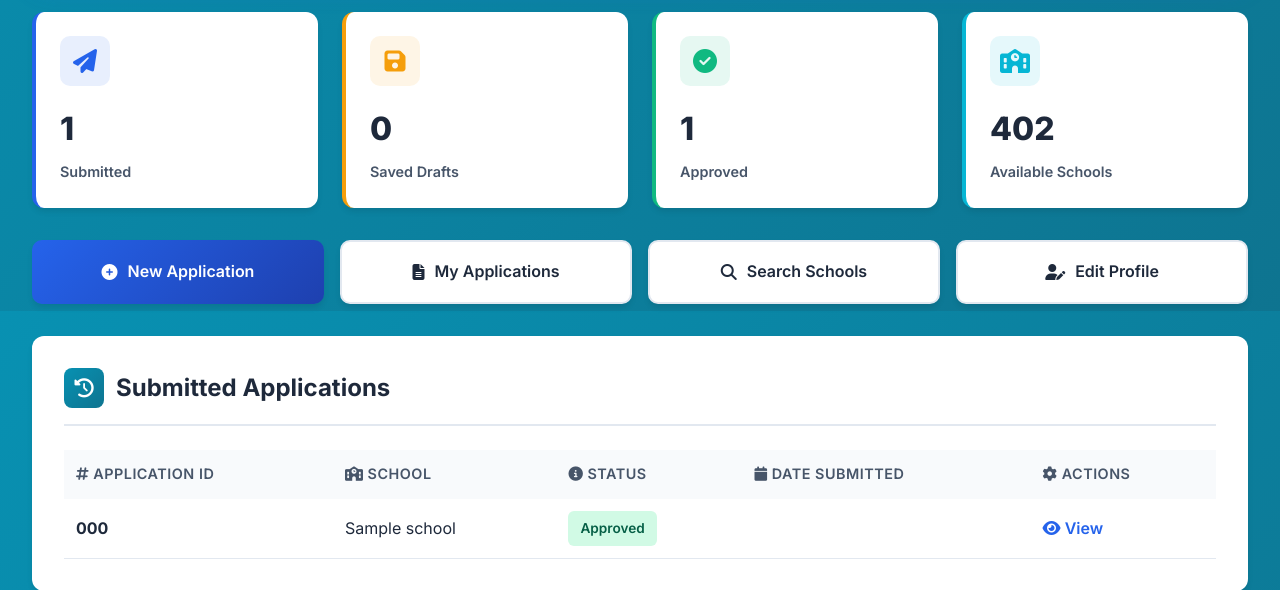
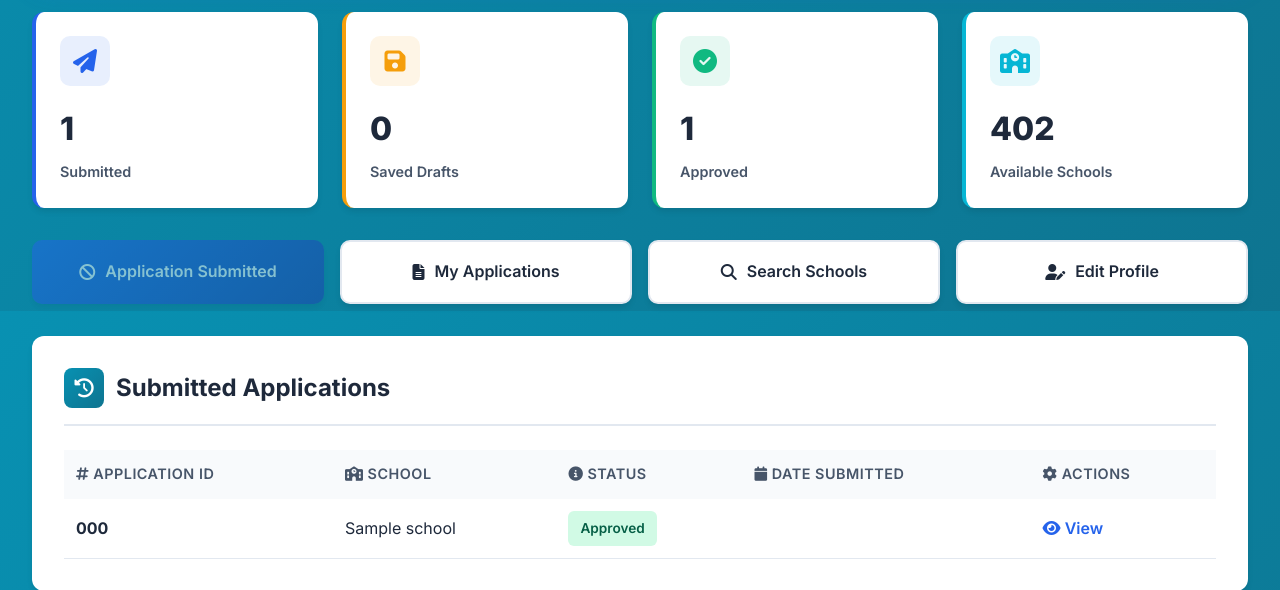
Before and after one commit to Davy255/Matungu_Bursary_System, a Django app: page /dashboard/ in a window 1280 px wide. Shown: the part 489-1079 px from the top of the page. Run offline with Django 5.2, Linux system fonts and the light colour scheme; a user stored in the database is signed in; tables that the repository leaves empty hold one stand-in row (values such as "Sample post").

Commit message:
Feat: one application per user per cycle with smart redirect

```diff
--- a/users/templates/users/dashboard.html
+++ b/users/templates/users/dashboard.html
@@ -358,10 +358,24 @@
 
 <div class="action-grid">
     {% if bursary_settings.is_accepting_applications %}
-    <a href="{% url 'applications:apply' %}" class="action-btn btn-primary">
-        <i class="fas fa-plus-circle"></i>
-        New Application
-    </a>
+        {% if has_application %}
+            {% if drafts %}
+            <a href="{% url 'applications:edit_draft' drafts.0.pk %}" class="action-btn btn-primary">
+                <i class="fas fa-pencil-alt"></i>
+                Continue Draft
+            </a>
+            {% else %}
+            <span class="action-btn btn-primary" style="opacity:.5;cursor:not-allowed;" title="You already have an application for this cycle">
+                <i class="fas fa-ban"></i>
+                Application Submitted
+            </span>
+            {% endif %}
+        {% else %}
+        <a href="{% url 'applications:apply' %}" class="action-btn btn-primary">
+            <i class="fas fa-plus-circle"></i>
+            New Application
+        </a>
+        {% endif %}
     {% endif %}
     <a href="{% url 'applications:my_applications' %}" class="action-btn btn-secondary">
         <i class="fas fa-file-alt"></i>
--- a/users/views.py
+++ b/users/views.py
@@ -65,11 +65,13 @@
     drafts = request.user.applications.filter(status='draft').order_by('-updated_at')
     submitted = request.user.applications.exclude(status='draft').order_by('-submitted_at')
     bursary_settings = BursarySettings.get_settings()
+    has_application = request.user.applications.exists()
     return render(request, 'users/dashboard.html', {
         'has_profile': has_profile,
         'applications': submitted[:5],
         'drafts': drafts,
         'bursary_settings': bursary_settings,
+        'has_application': has_application,
     })
 
 @login_required
```
Also changed, not shown: applications/views.py (+12 -0 lines).
